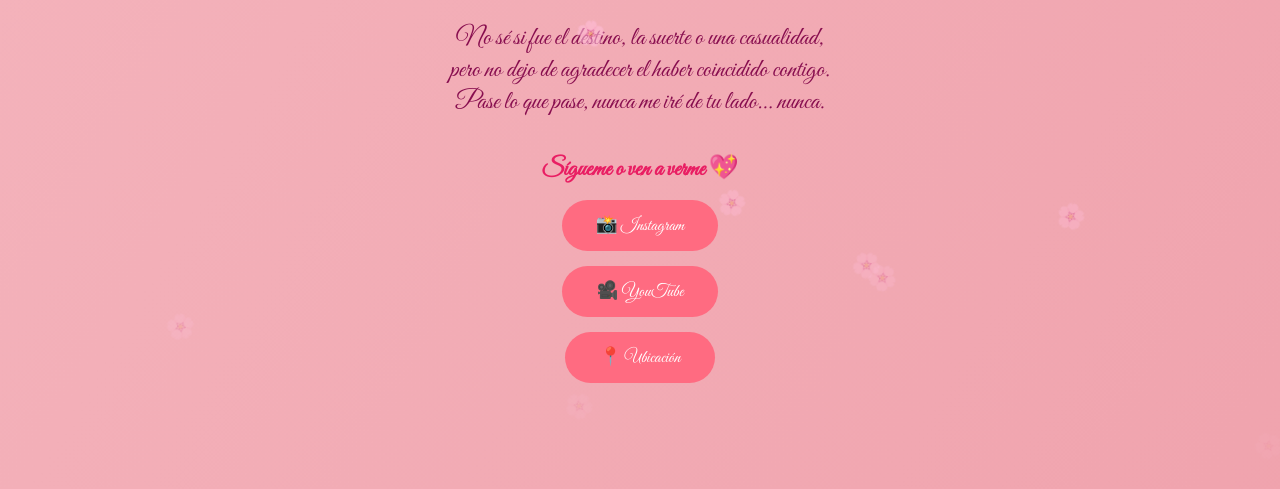
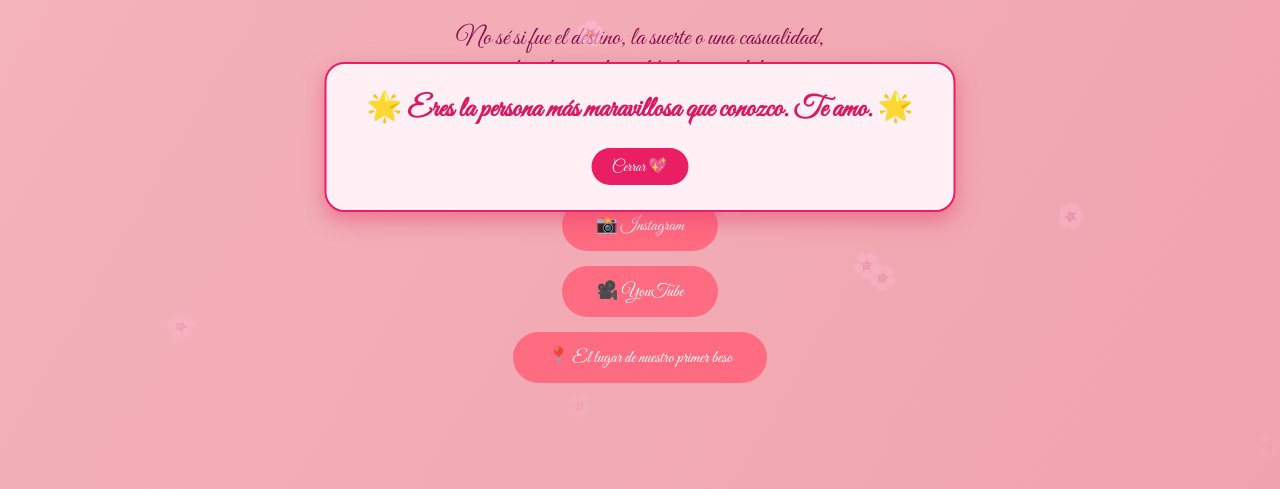
Before and after one commit to juangoa23/Geraldin-card, a plain HTML site: page index.html in a window 1280 px wide. Shown: the part 263-752 px from the top of the page. Drawn offline with Linux system fonts and the light colour scheme.

Commit message:
Update index.html

```diff
--- a/index.html
+++ b/index.html
@@ -2,7 +2,7 @@
 <html lang="es">
 <head>
   <meta charset="UTF-8" />
-  <meta name="viewport" content="width=device-width, initial-scale=1.0" />
+  <meta name="viewport" content="width=device-width, initial-scale=1" />
   <title>Para mi reina linda</title>
   <link href="https://fonts.googleapis.com/css2?family=Great+Vibes&display=swap" rel="stylesheet" />
   <style>
@@ -112,6 +112,71 @@
       0% { transform: translateY(0) rotate(0deg); opacity: 1; }
       100% { transform: translateY(100vh) rotate(360deg); opacity: 0; }
     }
+
+    /* Mensaje sorpresa estilo */
+    #mensajeSorpresa {
+      display: none;
+      position: fixed;
+      top: 50%;
+      left: 50%;
+      transform: translate(-50%, -50%) scale(0.8);
+      background: #fff0f6;
+      border: 2px solid #e91e63;
+      padding: 25px 40px;
+      border-radius: 20px;
+      font-size: 1.8rem;
+      color: #d81b60;
+      font-weight: bold;
+      box-shadow: 0 8px 20px rgba(232, 55, 110, 0.5);
+      z-index: 10;
+      opacity: 0;
+      transition: opacity 0.5s ease, transform 0.5s ease;
+    }
+    #mensajeSorpresa.show {
+      display: block;
+      opacity: 1;
+      transform: translate(-50%, -50%) scale(1);
+    }
+
+    #mensajeSorpresa button {
+      margin-top: 20px;
+      background: #e91e63;
+      border: none;
+      color: white;
+      padding: 8px 20px;
+      font-size: 1rem;
+      border-radius: 20px;
+      cursor: pointer;
+      transition: background-color 0.3s;
+    }
+    #mensajeSorpresa button:hover {
+      background-color: #ad1457;
+    }
+
+    /* Confetti */
+    .confetti-piece {
+      position: fixed;
+      width: 10px;
+      height: 10px;
+      background-color: var(--primary);
+      opacity: 0.9;
+      z-index: 9999;
+      pointer-events: none;
+      animation: confetti-fall linear forwards;
+      border-radius: 2px;
+    }
+
+    @keyframes confetti-fall {
+      0% {
+        transform: translateY(0) rotate(0deg);
+        opacity: 1;
+      }
+      100% {
+        transform: translateY(100vh) rotate(720deg);
+        opacity: 0;
+      }
+    }
+
   </style>
 </head>
 <body>
@@ -138,8 +203,15 @@
     </a>
 
     <a href="https://maps.app.goo.gl/bn5KyLbzKhVzwT4x9" target="_blank">
-      <button>📍 Ubicación</button>
+      <button>📍 El lugar de nuestro primer beso</button>
     </a>
+  </div>
+
+  <!-- Mensaje sorpresa -->
+  <div id="mensajeSorpresa">
+    🌟 Eres la persona más maravillosa que conozco. Te amo. 🌟
+    <br />
+    <button id="cerrarMensaje">Cerrar 💖</button>
   </div>
 
   <!-- Música -->
@@ -148,8 +220,8 @@
     Tu navegador no soporta audio HTML5.
   </audio>
 
-  <!-- Script pétalos -->
   <script>
+    // Pétalos cayendo
     const createPetal = () => {
       const petal = document.createElement("div");
       petal.classList.add("petal");
@@ -160,6 +232,38 @@
       setTimeout(() => petal.remove(), 8000);
     };
     setInterval(createPetal, 300);
+
+    // Mostrar mensaje sorpresa después de 5 segundos con animación
+    const mensaje = document.getElementById("mensajeSorpresa");
+    setTimeout(() => {
+      mensaje.classList.add("show");
+    }, 5000);
+
+    // Botón para cerrar mensaje y activar confetti
+    const btnCerrar = document.getElementById("cerrarMensaje");
+    btnCerrar.addEventListener("click", () => {
+      mensaje.classList.remove("show");
+      lanzarConfetti();
+    });
+
+    // Función para lanzar confetti
+    function lanzarConfetti() {
+      const cantidad = 50;
+      for (let i = 0; i < cantidad; i++) {
+        const confetti = document.createElement("div");
+        confetti.classList.add("confetti-piece");
+        confetti.style.left = Math.random() * 100 + "vw";
+        confetti.style.backgroundColor = `hsl(${Math.random() * 360}, 70%, 60%)`;
+        confetti.style.animationDuration = 2 + Math.random() * 3 + "s";
+        confetti.style.top = "-10px";
+        confetti.style.width = confetti.style.height = (5 + Math.random() * 8) + "px";
+        document.body.appendChild(confetti);
+
+        confetti.addEventListener("animationend", () => {
+          confetti.remove();
+        });
+      }
+    }
   </script>
 
 </body>
```
